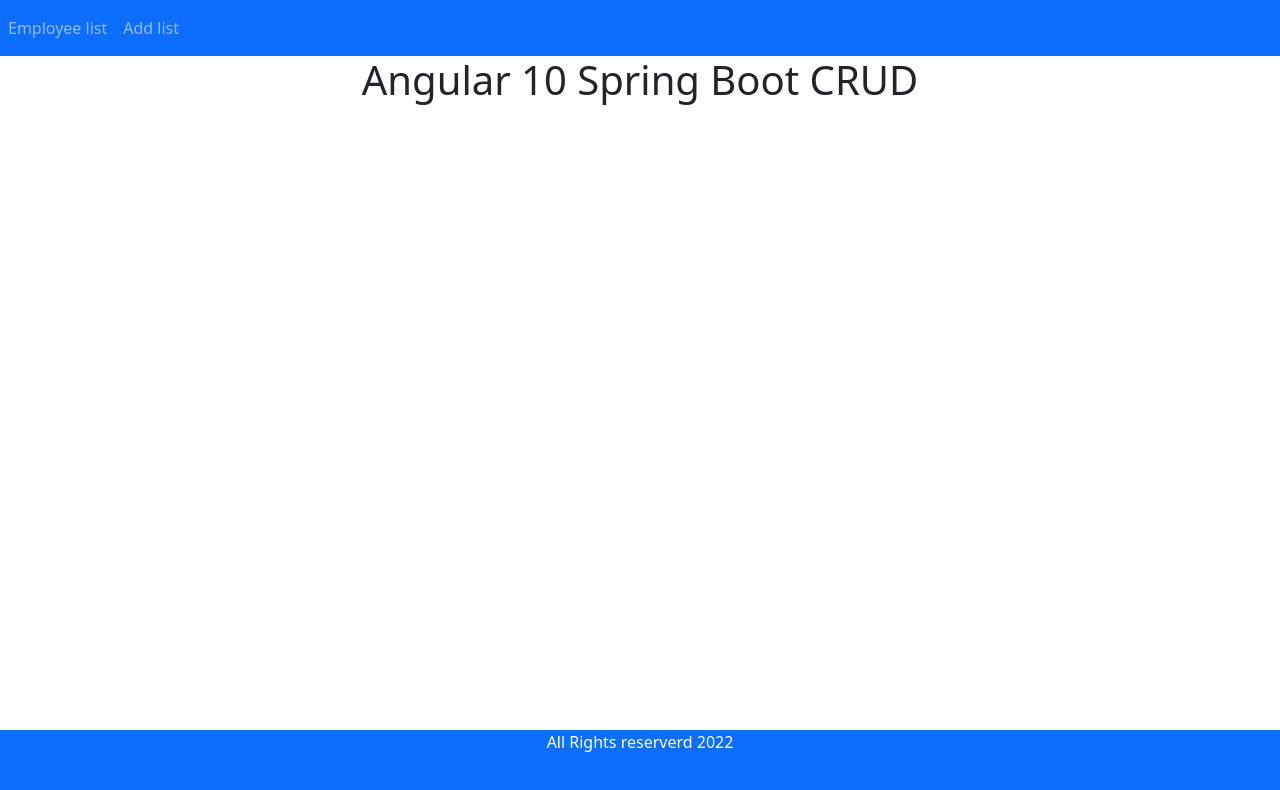
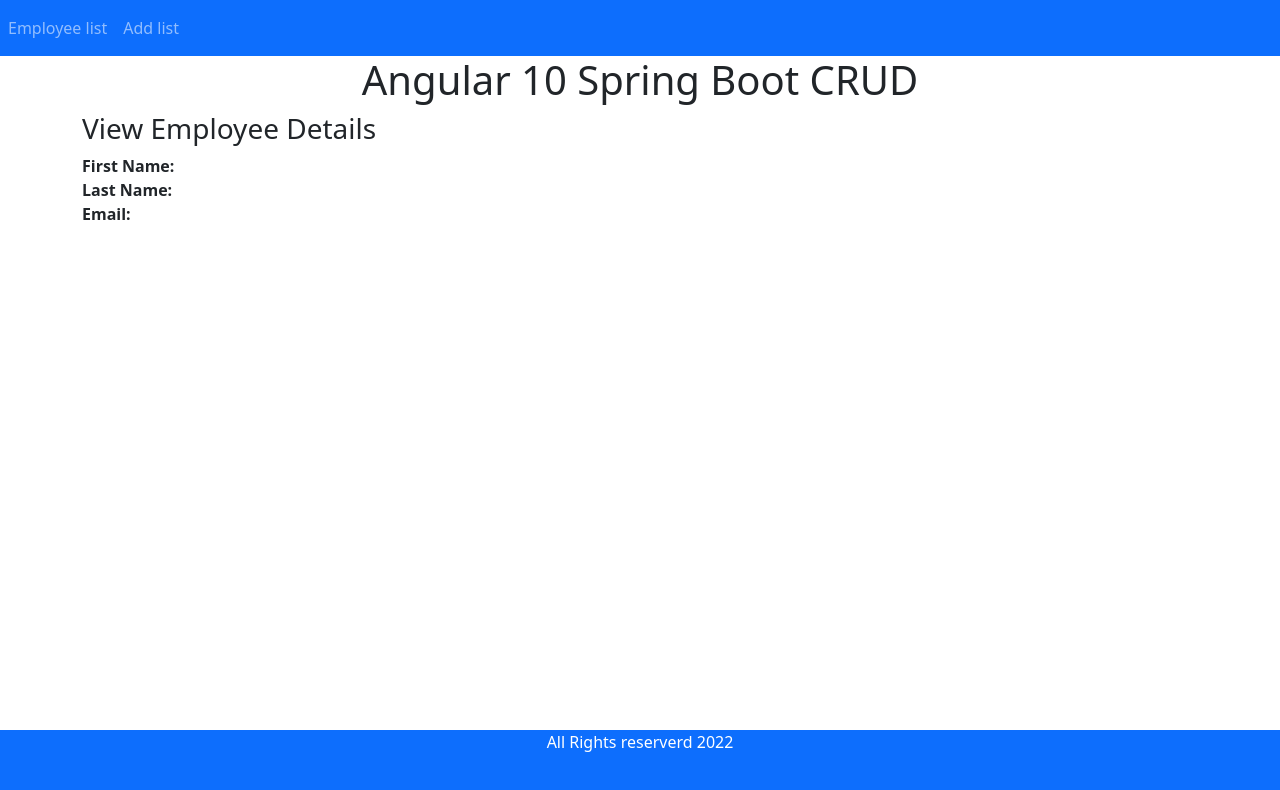
Before and after one commit to canessaalvamiguel/angular-employee-frontend, an Angular app: page /details-employee/1 in a window 1280 px wide. Before the commit this address led to /. Shown: the top 790 px of the page. Built offline with nearby package versions, Linux system fonts and the light colour scheme; no server answers.

Commit message:
Implement view employee details

```diff
--- a/src/app/app-routing.module.ts
+++ b/src/app/app-routing.module.ts
@@ -1,6 +1,7 @@
 import { NgModule } from '@angular/core';
 import { RouterModule, Routes } from '@angular/router';
 import { CreateEmployeeComponent } from './create-employee/create-employee.component';
+import { EmployeeDetailsComponent } from './employee-details/employee-details.component';
 import { EmployeeListComponent } from './employee-list/employee-list.component';
 import { UpdateEmployeeComponent } from './update-employee/update-employee.component';
 
@@ -8,7 +9,8 @@ const routes: Routes = [
   {path: '', redirectTo : 'employees', pathMatch: 'full'},
   {path: 'employees', component : EmployeeListComponent},
   {path: 'create-employee', component: CreateEmployeeComponent},
-  {path: 'update-employee/:id', component: UpdateEmployeeComponent}
+  {path: 'update-employee/:id', component: UpdateEmployeeComponent},
+  {path: 'details-employee/:id', component: EmployeeDetailsComponent}
 ];
 
 @NgModule({
--- a/src/app/app.module.ts
+++ b/src/app/app.module.ts
@@ -7,13 +7,15 @@ import { EmployeeListComponent } from './employee-list/employee-list.component';
 import { CreateEmployeeComponent } from './create-employee/create-employee.component';
 import { FormsModule } from '@angular/forms';
 import { UpdateEmployeeComponent } from './update-employee/update-employee.component';
+import { EmployeeDetailsComponent } from './employee-details/employee-details.component';
 
 @NgModule({
   declarations: [
     AppComponent,
     EmployeeListComponent,
     CreateEmployeeComponent,
-    UpdateEmployeeComponent
+    UpdateEmployeeComponent,
+    EmployeeDetailsComponent
   ],
   imports: [
     BrowserModule,
--- /dev/null
+++ b/src/app/employee-details/employee-details.component.html
@@ -0,0 +1,12 @@
+<h3> View Employee Details</h3>
+<div>
+    <div>
+        <label> <b> First Name: </b></label> {{employee.firstName}}
+    </div>
+    <div>
+        <label> <b> Last Name: </b></label> {{employee.lastName}}
+    </div>
+    <div>
+        <label> <b> Email: </b></label> {{employee.email}}
+    </div>
+</div>
--- /dev/null
+++ b/src/app/employee-details/employee-details.component.ts
@@ -0,0 +1,27 @@
+import { Component, OnInit } from '@angular/core';
+import { ActivatedRoute } from '@angular/router';
+import { Employee } from '../employee';
+import { EmployeeService } from '../employee.service';
+
+@Component({
+  selector: 'app-employee-details',
+  templateUrl: './employee-details.component.html',
+  styleUrls: ['./employee-details.component.css']
+})
+export class EmployeeDetailsComponent implements OnInit {
+
+  id: number;
+  employee: Employee;
+
+  constructor(private employeeService: EmployeeService ,private route: ActivatedRoute) { }
+
+  ngOnInit(): void {
+    this.id = this.route.snapshot.params['id'];
+
+    this.employee = new Employee();
+    this.employeeService.getEmployeeById(this.id).subscribe(data => {
+      this.employee =  data;
+    });
+  }
+
+}
--- a/src/app/employee-list/employee-list.component.html
+++ b/src/app/employee-list/employee-list.component.html
@@ -16,6 +16,7 @@
             <td>
                 <button (click)="updateEmployee(employee.id)" class="btn btn-info">Update</button>
                 <button (click)="deleteEmployee(employee.id)" class="btn btn-danger" style="margin-left: 10px;">Delete</button>
+                <button (click)="viewEmployee(employee.id)" class="btn btn-info" style="margin-left: 10px;">View</button>
             </td>
         </tr>
     </tbody>
--- a/src/app/employee-list/employee-list.component.ts
+++ b/src/app/employee-list/employee-list.component.ts
@@ -37,4 +37,8 @@ export class EmployeeListComponent implements OnInit {
     );
   }
 
+  viewEmployee(id: number){
+    this.router.navigate(['details-employee', id]);
+  }
+
 }
```
Also changed, not shown: src/app/employee-details/employee-details.component.css (added), 1 other file (tests, documents, lock files or other folders).
